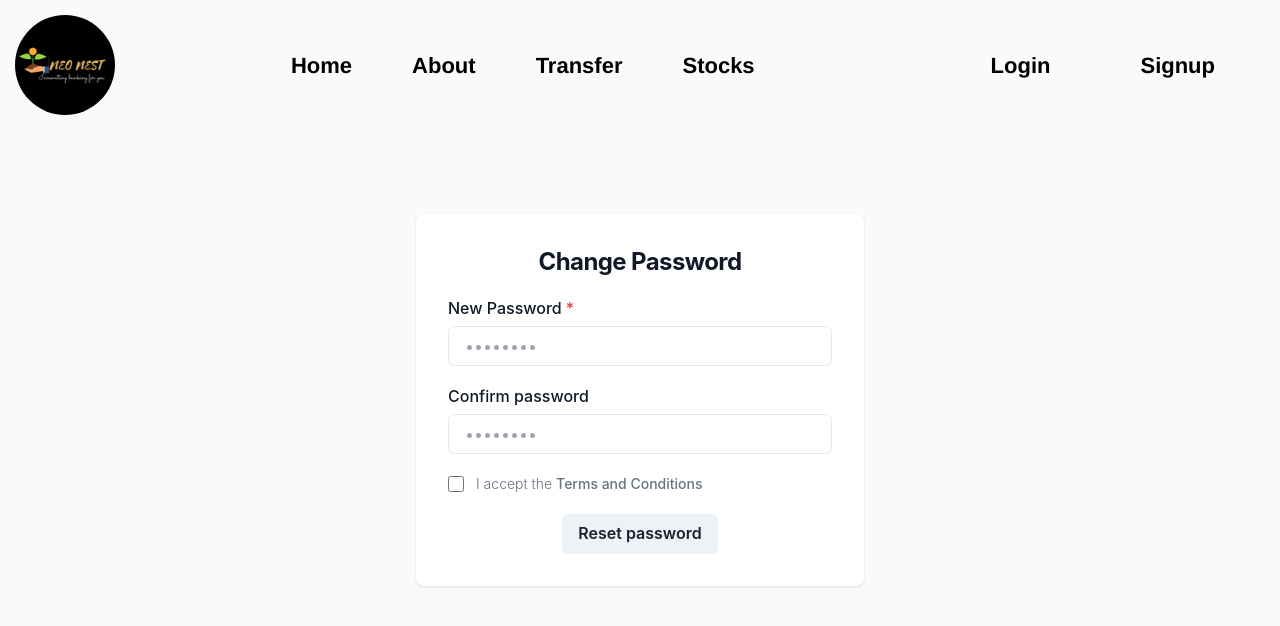
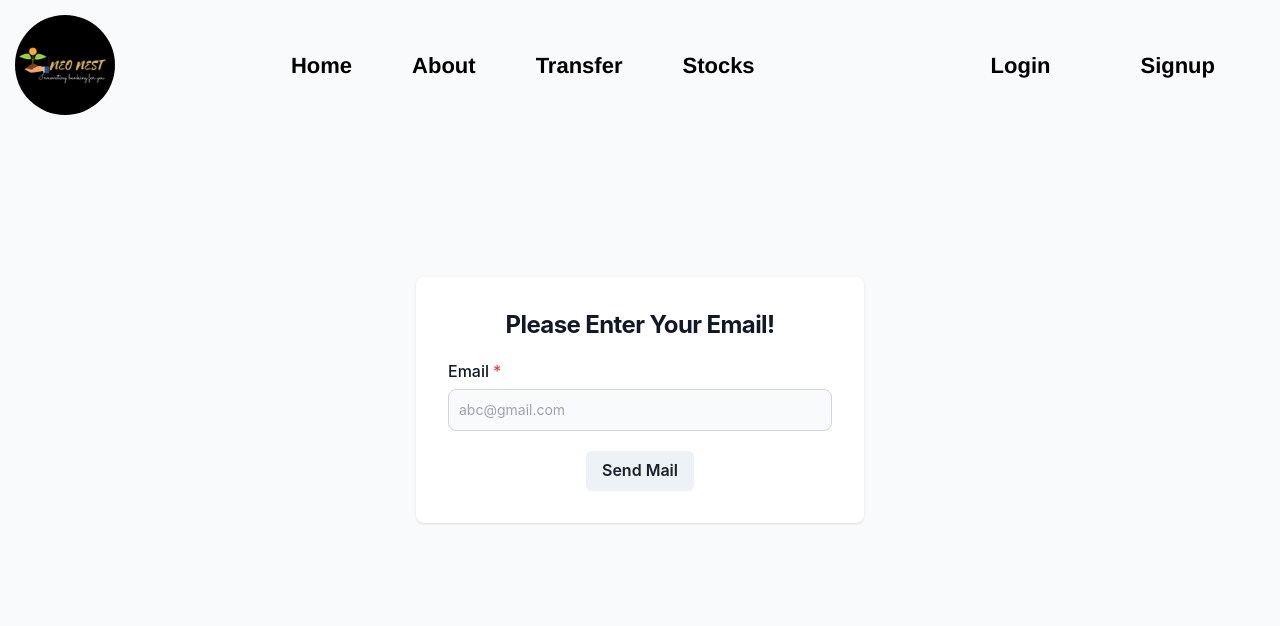
Before and after one commit to mehtakevan/NeoNest, a React (Create React App) app in the folder frontend/: page /forgotpassword in a window 1280 px wide. Shown: the top 626 px of the page. Built offline with nearby package versions, Linux system fonts and the light colour scheme.

Commit message:
features added

```diff
--- a/frontend/src/Pages/SignUp.js
+++ b/frontend/src/Pages/SignUp.js
@@ -218,7 +218,7 @@ const Signup = () => {
         },
       };
       const data  = await axios.post(
-        "http://192.168.126.171:5000/api/user",
+        "http://localhost:5000/api/user",
         {
           username,
           email,
@@ -239,9 +239,10 @@ const Signup = () => {
       });
       localStorage.setItem("userInfo", JSON.stringify(data));
     } catch (error) {
+      console.log(error)
       toast({
         title: "Error Occured!",
-        description: error.response.data.message,
+        //description: error.response.data.message,
         status: "error",
         duration: 5000,
         isClosable: true,
@@ -253,7 +254,7 @@ const Signup = () => {
   return (
     <>
 
-           <div className="w-full h-screen flex flex-col md:flex-row items-start md:pl-10 lg:pl-20 xl:pl-40">
+      <div className="w-full h-screen flex flex-col md:flex-row items-start md:pl-10 lg:pl-20 xl:pl-40">
        <div className="flex flex-col justify-center p-4 md:p-10 lg:p-14 xl:p-20 w-full md:w-1/2">
        <span className="mb-3 text-2xl md:text-4xl font-bold">Create an Account</span>
            <span className="font-light text-gray-400 mb-4 md:mb-8">
--- /dev/null
+++ b/frontend/src/Pages/forgotpassword.js
@@ -0,0 +1,123 @@
+import { Button } from "@chakra-ui/button";
+import { FormControl, FormLabel } from "@chakra-ui/form-control";
+import { Input, InputGroup, InputRightElement } from "@chakra-ui/input";
+import { VStack } from "@chakra-ui/layout";
+import { useToast } from "@chakra-ui/toast";
+import axios from "axios";
+import { useState } from "react";
+
+const ForgotPassword = () => {
+
+    const [show, setShow] = useState(false);
+    const handleClick = () => setShow(!show);
+    const toast = useToast();
+
+    const [email, setEmail] = useState();
+    // const [confirmpassword, setConfirmpassword] = useState();
+    // const [password, setPassword] = useState();
+
+    const submitHandler = async () => {
+        if (!email) {
+            toast({
+              title: "Please enter your email.",
+              status: "warning",
+              duration: 5000,
+              isClosable: true,
+              position: "bottom",
+            });
+            return;
+          }
+
+        const emailPattern = /^[^\s@]+@[^\s@]+\.[^\s@]+$/
+        if(!emailPattern.test(email)){
+            toast({
+              title: "Please enter correct email",
+              status: "warning",
+              duration: 5000,
+              isClosable: true,
+              position: "bottom",
+            });
+            return;
+        }
+        console.log(email)
+        try {
+            const config = {
+              headers: {
+                "Content-type": "application/json",
+              },
+            };
+            const data  = await axios.post(
+              "http://localhost:5000/api/user/forgotpassword",
+              {
+                email
+              },
+              config
+            );
+            console.log(data);
+            toast({
+              title: "Email Sent",
+              status: "success",
+              duration: 5000,
+              isClosable: true,
+              position: "bottom",
+            });
+            localStorage.setItem("userInfo", JSON.stringify(data));
+          } catch (error) {
+            console.log(error)
+            toast({
+              title: "Error Occured!",
+              //description: error.response.data.message,
+              status: "error",
+              duration: 5000,
+              isClosable: true,
+              position: "bottom",
+            });
+          }
+    }
+
+      return (
+          <div>
+        <section className="bg-gray-50 w-screen dark:bg-white">
+          <div className="flex flex-col items-center justify-center px-6 py-8 mx-auto md:h-screen lg:py-0">
+            <div className="w-full p-6 bg-white rounded-lg shadow dark:border md:mt-0 sm:max-w-md dark:bg-gray-900 dark:border-gray-700 sm:p-8">
+              <h2 className="mb-1 text-xl font-bold leading-tight tracking-tight text-gray-900 md:text-2xl dark:text-white">
+                Please Enter Your Email!
+              </h2>
+              <div className="mt-4 space-y-4 lg:mt-5 md:space-y-5">
+              <FormControl id="email" isRequired >
+                <div>
+                  <FormLabel
+                    htmlFor="email"
+                    className="block mb-2 text-sm font-medium text-gray-900 dark:text-white"
+                  >
+                    Email
+                  </FormLabel>
+                  <input
+                    type="email"
+                    name="email"
+                    id="email"
+                    placeholder="abc@gmail.com"
+                    className="bg-gray-50 border border-gray-300 text-gray-900 sm:text-sm rounded-lg focus:ring-primary-600 focus:border-primary-600 block w-full p-2.5 dark:bg-gray-700 dark:border-gray-600 dark:placeholder-gray-400 dark:text-white dark:focus:ring-blue-500 dark:focus:border-blue-500"
+                    onChange={(e) => setEmail(e.target.value)}
+                    required=""
+                  ></input>
+                </div>
+                </FormControl>
+
+              <Button
+                onClick={submitHandler}
+                className="mt-3 w-50% text-black bg-gray-100 hover:bg-primary-700 focus:ring-4 focus:outline-none focus:ring-primary-300 font-medium rounded-lg text-sm px-5 py-2.5 text-center dark:bg-primary-600 dark:hover:bg-primary-700 dark:focus:ring-primary-800"
+              >
+                Send Mail
+              </Button>
+              </div>
+            </div>
+          </div>
+        </section>
+      </div>
+
+
+      );
+  }
+
+  export default ForgotPassword
--- a/frontend/src/Pages/setPassword.js
+++ b/frontend/src/Pages/setPassword.js
@@ -6,14 +6,73 @@ import { useState } from "react";
 import axios from "axios";
 import { useToast } from "@chakra-ui/react";
 
-const setPassword = () => {
+const SetPassword = () => {
 
-  // const [show, setShow] = useState(false);
-  // const handleClick = () => setShow(!show);
-  // const toast = useToast();
+  const [show, setShow] = useState(false);
+  const handleClick = () => setShow(!show);
+  const toast = useToast();
 
-  // const [confirmpassword, setConfirmpassword] = useState();
-  // const [password, setPassword] = useState();
+  const [confirmpassword, setConfirmpassword] = useState();
+  const [password, setPassword] = useState();
+
+  const changePassword = async () => {
+    if (!password || !confirmpassword) {
+        toast({
+          title: "Please fill all the fields.",
+          status: "warning",
+          duration: 5000,
+          isClosable: true,
+          position: "bottom",
+        });
+        return;
+      }
+
+    if (password !== confirmpassword) {
+        toast({
+          title: "Passwords Do Not Match",
+          status: "warning",
+          duration: 5000,
+          isClosable: true,
+          position: "bottom",
+        });
+        return;
+    }
+    console.log(password)
+    console.log(confirmpassword)
+    try {
+        const config = {
+          headers: {
+            "Content-type": "application/json",
+          },
+        };
+        const data  = await axios.post(
+          "http://localhost:5000/api/user/setpassword",
+          {
+            password, confirmpassword
+          },
+          config
+        );
+        console.log(data);
+        toast({
+          title: "Password Changed Successfully",
+          status: "success",
+          duration: 5000,
+          isClosable: true,
+          position: "bottom",
+        });
+        localStorage.setItem("userInfo", JSON.stringify(data));
+      } catch (error) {
+        console.log(error)
+        toast({
+          title: "Error Occured!",
+          //description: error.response.data.message,
+          status: "error",
+          duration: 5000,
+          isClosable: true,
+          position: "bottom",
+        });
+      }
+}
 
     return (
         <div>
@@ -32,33 +91,35 @@ const setPassword = () => {
                 >
                   New Password
                 </FormLabel>
-                <Input
+                <input
                   type="password"
                   name="password"
                   id="password"
                   placeholder="••••••••"
                   className="bg-gray-50 border border-gray-300 text-gray-900 sm:text-sm rounded-lg focus:ring-primary-600 focus:border-primary-600 block w-full p-2.5 dark:bg-gray-700 dark:border-gray-600 dark:placeholder-gray-400 dark:text-white dark:focus:ring-blue-500 dark:focus:border-blue-500"
                   required=""
-                ></Input>
+                  onChange={(e) => setPassword(e.target.value)}
+                ></input>
               </div>
               </FormControl>
 
               <FormControl>
               <div>
               <FormLabel
-                  htmlFor="confirm-password"
+                  htmlFor="confirmpassword"
                   className="block mb-2 text-sm font-medium text-gray-900 dark:text-white"
                 >
                   Confirm password
               </FormLabel>
-                <Input
+                <input
                   type="password"
-                  name="confirm-password"
-                  id="confirm-password"
+                  name="confirmpassword"
+                  id="confirmpassword"
                   placeholder="••••••••"
                   className="bg-gray-50 border border-gray-300 text-gray-900 sm:text-sm rounded-lg focus:ring-primary-600 focus:border-primary-600 block w-full p-2.5 dark:bg-gray-700 dark:border-gray-600 dark:placeholder-gray-400 dark:text-white dark:focus:ring-blue-500 dark:focus:border-blue-500"
                   required=""
-                ></Input>
+                  onChange={(e) => setConfirmpassword(e.target.value)}
+                ></input>
               </div>
               </FormControl>
 
@@ -89,7 +150,7 @@ const setPassword = () => {
               </div>
 
             <Button
-              //onClick={() => changePassword()}
+              onClick={() => changePassword()}
               className="mt-3 w-50% text-black bg-gray-100 hover:bg-primary-700 focus:ring-4 focus:outline-none focus:ring-primary-300 font-medium rounded-lg text-sm px-5 py-2.5 text-center dark:bg-primary-600 dark:hover:bg-primary-700 dark:focus:ring-primary-800"
             >
               Reset password
@@ -104,4 +165,4 @@ const setPassword = () => {
     );
 }
 
-export default setPassword
+export default SetPassword
--- /dev/null
+++ b/frontend/src/Pages/verifyotp.js
@@ -0,0 +1,109 @@
+import { Button } from "@chakra-ui/button";
+import { FormControl, FormLabel } from "@chakra-ui/form-control";
+import { Input, InputGroup, InputRightElement } from "@chakra-ui/input";
+import { VStack } from "@chakra-ui/layout";
+import { useState } from "react";
+import axios from "axios";
+import { useToast } from "@chakra-ui/react";
+
+const Verifyotp = () => {
+
+  const [show, setShow] = useState(false);
+  const handleClick = () => setShow(!show);
+  const toast = useToast();
+
+  const [otp, setOtp] = useState();
+
+  const submitHandler = async () => {
+    if (!otp) {
+      toast({
+        title: "Please enter otp",
+        status: "warning",
+        duration: 5000,
+        isClosable: true,
+        position: "bottom",
+      });
+      return;
+    }
+    console.log(otp)
+
+    try {
+      const config = {
+        headers: {
+          "Content-type": "application/json",
+        },
+      };
+      const data  = await axios.post(
+        "http://localhost:5000/api/user/otp",
+        {
+          otp
+        },
+        config
+      );
+      console.log(data);
+      toast({
+        title: "OTP Verified",
+        status: "success",
+        duration: 5000,
+        isClosable: true,
+        position: "bottom",
+      });
+      localStorage.setItem("userInfo", JSON.stringify(data));
+    } catch (error) {
+      console.log(error)
+      toast({
+        title: "Error Occured!",
+        //description: error.response.data.message,
+        status: "error",
+        duration: 5000,
+        isClosable: true,
+        position: "bottom",
+      });
+    }
+  }
+
+    return (
+        <div>
+      <section className="bg-gray-50 w-screen dark:bg-white">
+        <div className="flex flex-col items-center justify-center px-6 py-8 mx-auto md:h-screen lg:py-0">
+          <div className="w-full p-6 bg-white rounded-lg shadow dark:border md:mt-0 sm:max-w-md dark:bg-gray-900 dark:border-gray-700 sm:p-8">
+            <h2 className="mb-1 text-xl font-bold leading-tight tracking-tight text-gray-900 md:text-2xl dark:text-white">
+              Verify OTP
+            </h2>
+            <div className="mt-4 space-y-4 lg:mt-5 md:space-y-5">
+            <FormControl id="newpassword" isRequired >
+              <div>
+                <FormLabel
+                  htmlFor="password"
+                  className="block mb-2 text-sm font-medium text-gray-900 dark:text-white"
+                >
+                  Enter OTP
+                </FormLabel>
+                <input
+                  type="text"
+                  name="otp"
+                  id="otp"
+                  className="bg-gray-50 border border-gray-300 text-gray-900 sm:text-sm rounded-lg focus:ring-primary-600 focus:border-primary-600 block w-full p-2.5 dark:bg-gray-700 dark:border-gray-600 dark:placeholder-gray-400 dark:text-white dark:focus:ring-blue-500 dark:focus:border-blue-500"
+                  required=""
+                  onChange={(e) => setOtp(e.target.value)}
+                ></input>
+              </div>
+              </FormControl>
+
+            <Button
+              onClick={() => submitHandler()}
+              className="mt-3 w-50% text-black bg-gray-100 hover:bg-primary-700 focus:ring-4 focus:outline-none focus:ring-primary-300 font-medium rounded-lg text-sm px-5 py-2.5 text-center dark:bg-primary-600 dark:hover:bg-primary-700 dark:focus:ring-primary-800"
+            >
+              Verify
+            </Button>
+            </div>
+          </div>
+        </div>
+      </section>
+    </div>
+
+
+    );
+}
+
+export default Verifyotp
```
Also changed, not shown: frontend/src/App.js (+6 -2 lines), 1 other file (tests, documents, lock files or other folders).
